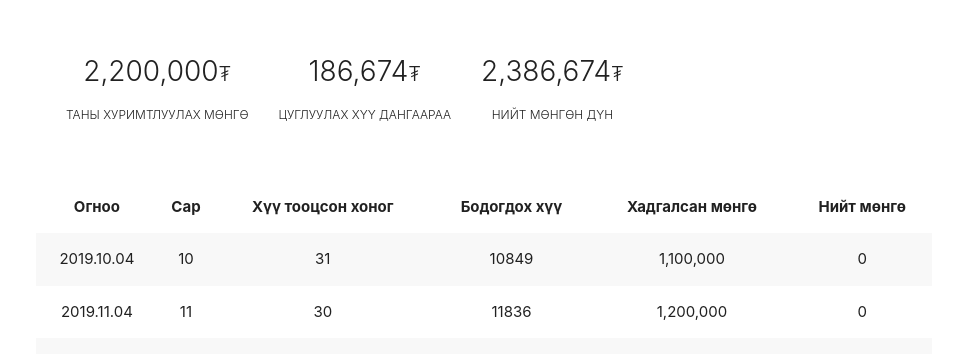
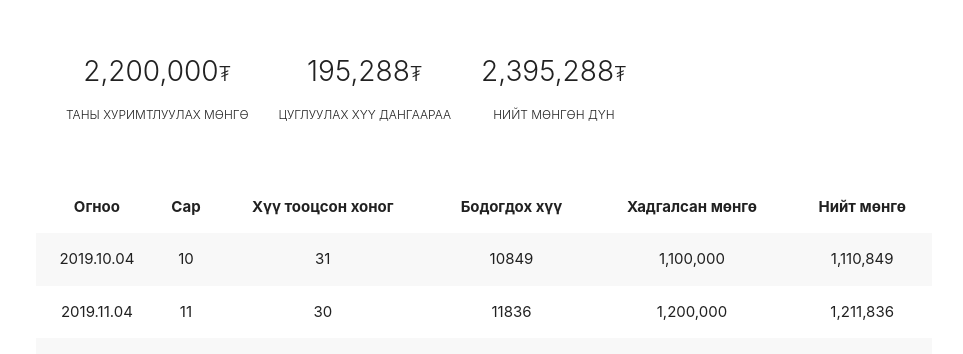
Before and after one commit to tuguldur/statebank.mn, a plain HTML site: page calculator/index.html in a window 1280 px wide. Shown: the part 446-800 px from the top of the page, without its empty margins (156-1119 px from the left). Drawn offline with Linux system fonts and the light colour scheme.

Commit message:
calc 40/100%

```diff
--- a/calculator/index.html
+++ b/calculator/index.html
@@ -133,15 +133,15 @@
           </div>
           <div class="form-group mt-2 pl-3 d-flex">
             <div class="result-container">
-              <h3 class="result-text m-0">2,200,000<span>₮</span></h3>
+              <h3 class="result-text m-0" id="result-niit">-</h3>
               <h5 class="m-0 result-text">Таны хуримтлуулах мөнгө</h5>
             </div>
             <div class="result-container">
-              <h3 class="result-text m-0">186,674<span>₮</span></h3>
+              <h3 class="result-text m-0" id="result-hvv">-</h3>
               <h5 class="m-0 result-text">Цуглуулах хүү дангаараа</h5>
             </div>
             <div class="result-container">
-              <h3 class="result-text m-0">2,386,674<span>₮</span></h3>
+              <h3 class="result-text m-0" id="result-final">-</h3>
               <h5 class="m-0 result-text">Нийт мөнгөн дүн</h5>
             </div>
           </div>
--- a/calculator/js/calculator.js
+++ b/calculator/js/calculator.js
@@ -185,7 +185,6 @@
     var rate = 0;
     let months = month;
     var render = [];
-    console.log(annualRate);
     for (var i = 0; i < duration; i++) {
       money = money + monthlySaving;
       if (month === "12") {
@@ -193,9 +192,9 @@
           years: year,
           months: month,
           days: days(month, year),
-          rate: (((money * annualRate) / 10) * days(month, year)) / 365,
+          rate: (((money * annualRate) / 100) * days(month, year)) / 365,
           day: day,
-          money: money
+          money
         });
         months = 1;
         year++;
@@ -216,8 +215,22 @@
       });
     }
     var render_format = wNumb({
+      decimals: 0,
       thousand: ","
     });
+    let totalRate = 0;
+    for (i = 0; i < render.length; i++) {
+      //loop through the array
+      totalRate += render[i].rate; //Do the math!
+    }
+    var last = (last = Object.values(render))[last.length - 1];
+    if (typeof last != "undefined") {
+      $("#result-niit").html(`${render_format.to(last.money)}<span>₮</span>`);
+      $("#result-final").html(
+        `${render_format.to(totalRate + last.money)}<span>₮</span>`
+      );
+    }
+    $("#result-hvv").html(`${render_format.to(totalRate)}<span>₮</span>`);
     var result = render.map(function(render) {
       return `<tr>
       <td>${
@@ -227,7 +240,7 @@
       <td>${render.days}</td>
       <td>${render.rate.toFixed(0)}</td>
       <td>${render_format.to(render.money)}</td>
-      <td>0</td>
+      <td>${render_format.to(render.money + render.rate)}</td>
     </tr>`;
     });
     $("#result-table").html(result);
```
